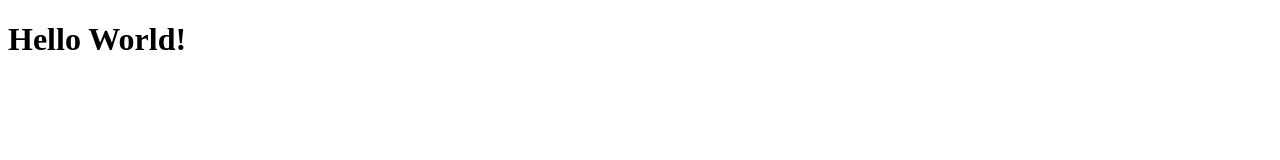
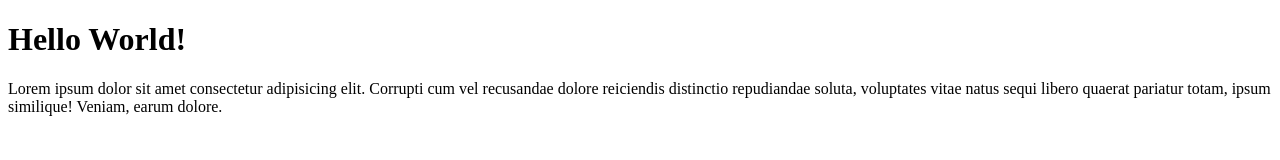
Before and after one commit to Mutiajaya/git-test, a plain HTML site: page index.html in a window 1280 px wide. Drawn offline with Linux system fonts and the light colour scheme.

Commit message:
Menambahkan Paragraf

```diff
--- a/index.html
+++ b/index.html
@@ -8,5 +8,8 @@
   </head>
   <body>
     <h1>Hello World!</h1>
+    <p>
+      Lorem ipsum dolor sit amet consectetur adipisicing elit. Corrupti cum vel recusandae dolore reiciendis distinctio repudiandae soluta, voluptates vitae natus sequi libero quaerat pariatur totam, ipsum similique! Veniam, earum dolore.
+    </p>
   </body>
 </html>
```
